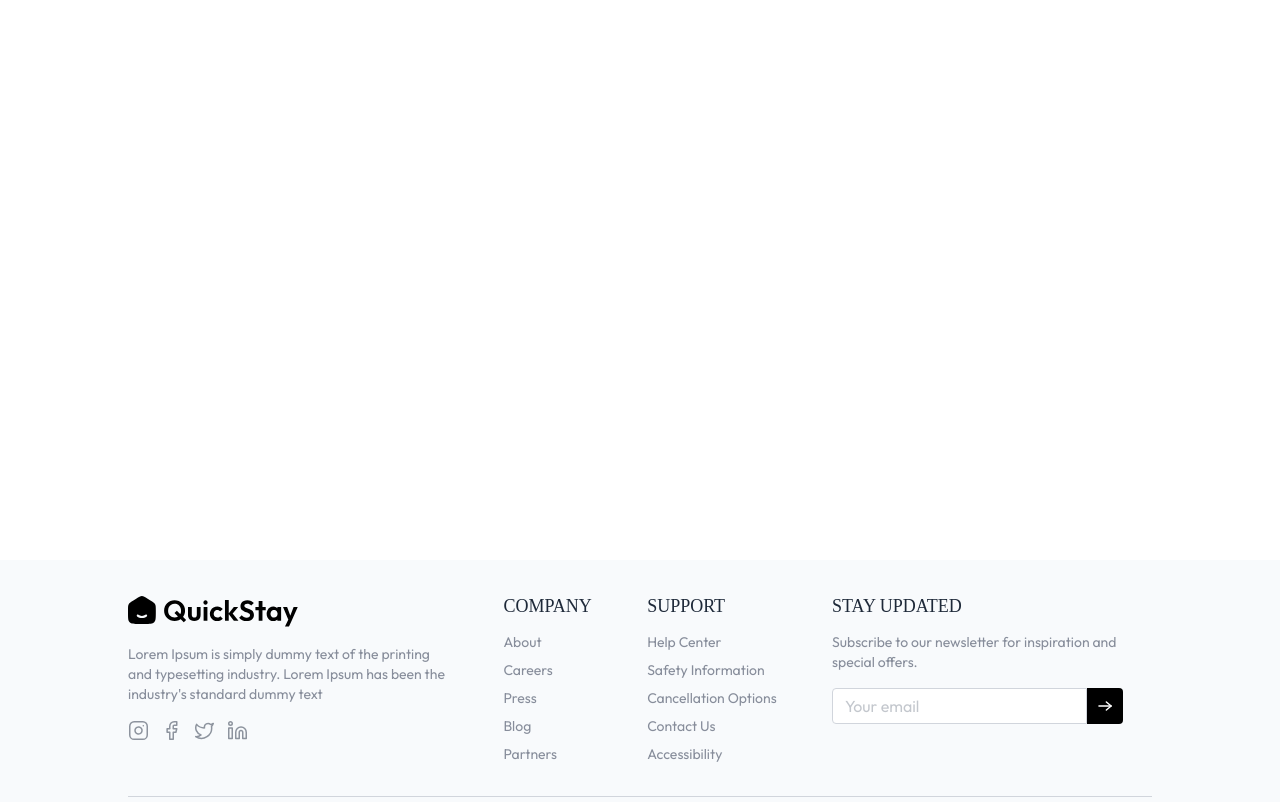
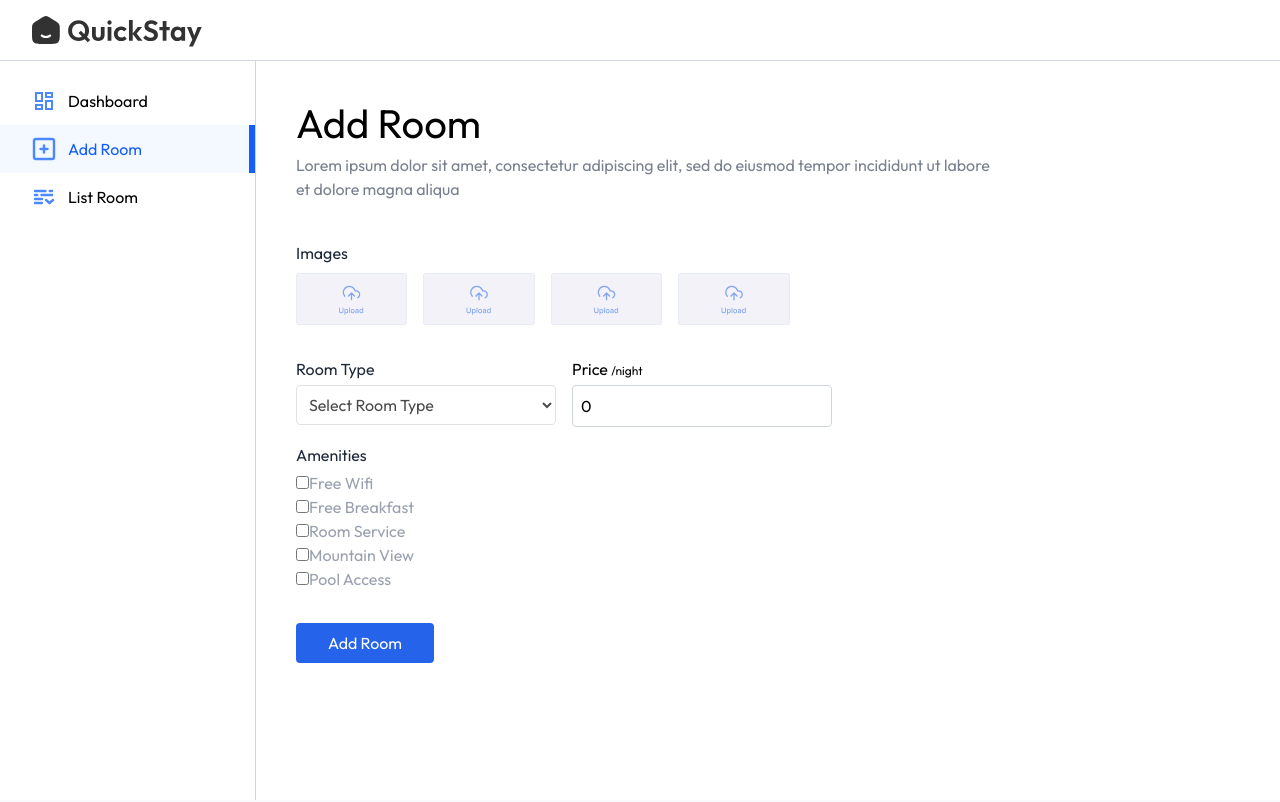
Before and after one commit to sourashis-haldar/HOTEL-BOOKING, a React (Vite) app: page /owner/add-room in a window 1280 px wide. Shown: the top 802 px of the page. Built offline with nearby package versions, Linux system fonts and the light colour scheme; no server answers; a web font is replaced by a local one.

Commit message:
Website Done

```diff
--- a/src/App.jsx
+++ b/src/App.jsx
@@ -1,4 +1,4 @@
-import { useState } from 'react'
+
 import Navbar from './components/Navbar'
 import { Route, Routes, useLocation } from 'react-router-dom'
 import Home from './pages/Home';
@@ -8,6 +8,9 @@
 import Mybookings from './components/Mybookings';
 import HotelReg from './components/HotelReg';
 import Layout from './pages/hotelOwner/Layout';
+import Dashboard from './pages/hotelOwner/Dashboard';
+import AddRoom from './pages/hotelOwner/AddRoom';
+import ListRoom from './pages/hotelOwner/ListRoom';
 
 
 function App() {
@@ -24,8 +27,10 @@
           <Route path="/rooms" element={<AllRooms />} />
           <Route path="/rooms/:id" element={<RoomDetails />} />
           <Route path="/my-bookings" element={<Mybookings />} />
-          <Route path='/owner' element={<Layout />}>
-
+          <Route path="/owner" element={<Layout />}>
+            <Route index element={<Dashboard />} />
+            <Route path="add-room" element={<AddRoom />} />
+            <Route path="list-room" element={<ListRoom />} />
           </Route>
         </Routes>
       </div>
--- a/src/pages/hotelOwner/AddRoom.jsx
+++ b/src/pages/hotelOwner/AddRoom.jsx
@@ -0,0 +1,118 @@
+import React, { useState } from 'react'
+import Title from '../../components/Title';
+import { assets } from '../../assets/assets';
+
+const AddRoom = () => {
+
+
+    const [images, setimages] = useState({
+        1:null,
+        2:null,
+        3:null,
+        4:null
+    });
+
+    const [Inputs,setInputs]=useState({
+        roomType:'',
+        pricePerNight:0,
+        amenities:{
+            'Free Wifi':false,
+            'Free Breakfast':false,
+            'Room Service':false,
+            'Mountain View':false,
+            'Pool Access':false
+        }
+    });
+ return (
+   <form>
+     <Title
+       align="left"
+       font="outfit"
+       title="Add Room"
+       subTitle="Lorem ipsum dolor sit amet, consectetur adipiscing elit, sed do eiusmod tempor incididunt ut labore et dolore magna aliqua"
+     />
+     {/* Upload Area For Images */}
+     <p className="text-gray-800 mt-10">Images</p>
+     <div className="grid grid-cols-2 sm:flex gap-4 my-2 flex-wrap">
+       {Object.keys(images).map((key) => (
+         <label htmlFor={`rooImage${key}`} key={key}>
+           <img
+             className="max-h-13 cursor-pointer opacity-80"
+             src={
+               images[key]
+                 ? URL.createObjectURL(images[key])
+                 : assets.uploadArea
+             }
+             alt=""
+           />
+           <input
+             type="file"
+             accept="image/*"
+             id={`rooImage${key}`}
+             hidden
+             onChange={(e) => {
+               setimages({ ...images, [key]: e.target.files[0] });
+             }}
+           />
+         </label>
+       ))}
+     </div>
+
+     <div className="w-full flex max-sm:flex-col sm:gap-4 mt-4">
+       <div className="flex-1 max-w-65">
+         <p className="text-gray-800 mt-4">Room Type</p>
+         <select
+           value={Inputs.roomType}
+           onChange={(e) => setInputs({ ...Inputs, roomType: e.target.value })}
+           className="border opacity-70 border-gray-300 mt-1 rounded p-2 w-full"
+         >
+           <option value="">Select Room Type</option>
+           <option value="Single Bed">Single Bed</option>
+           <option value="Double Bed">Double Bed</option>
+           <option value="Luxury Rooom">Luxury Room</option>
+           <option value="Family Suite">Family Suite</option>
+         </select>
+       </div>
+       <div>
+         <p className="mt-4 text-gary-800">
+           Price <span className="text-xs">/night</span>{" "}
+         </p>
+         <input
+           type="len"
+           placeholder="0"
+           className="border border-gray-300 mt-1 rounded p-2 w-65"
+           value={Inputs.pricePerNight}
+           onChange={(e) =>
+             setInputs({ ...Inputs, pricePerNight: e.target.value })
+           }
+         />
+       </div>
+     </div>
+     <p className="text-gray-800 mt-4">Amenities</p>
+     <div className="flex flex-col flex-wrap mt-1 text-gray-400 max-w-sm">
+       {Object.keys(Inputs.amenities).map((amenities, index) => (
+         <div key={index}>
+           <input
+             type="checkbox"
+             id={`amenities${index + 1}`}
+             checked={Inputs.amenities[amenities]}
+             onChange={(e) =>
+               setInputs({
+                 ...Inputs,
+                 amenities: {
+                   ...Inputs.amenities,
+                   [amenities]: !Inputs.amenities[amenities],
+                 },
+               })
+             }
+           />
+           <label htmlFor={`amenities${index + 1}`}>{amenities}</label>
+         </div>
+       ))}
+     </div>
+     <button className='bg-primary text-white px-8 py-2 rounded mt-8 cursor-pointer'>Add Room</button>
+   </form>
+ );
+}
+
+export default AddRoom;
--- a/src/pages/hotelOwner/Dashboard.jsx
+++ b/src/pages/hotelOwner/Dashboard.jsx
@@ -0,0 +1,95 @@
+import { useState } from 'react';
+import { assets, dashboardDummyData } from '../../assets/assets';
+import Title from '../../components/Title'
+
+const Dashboard = () => {
+    const [Dashboard_Data,setDashboard_Data]=useState(dashboardDummyData);
+  return (
+    <div>
+      <Title
+        align="left"
+        font="outfit"
+        title="Dashboard"
+        subTitle="Lorem ipsum dolor sit amet, consectetur adipiscing elit, sed do eiusmod tempor incididunt ut labore et dolore magna aliqua"
+      />
+
+      <div className="flex gap-4 my-8">
+        {/* Tottal Bookings */}
+        <div className="bg-primary/3 border border-primary/10 rounded flex items-center p-4 pr-8">
+          <img
+            src={assets.totalBookingIcon}
+            alt="TotalBokingicon"
+            className="max-sm:hidden"
+          />
+          <div className="flex flex-col sm:ml-4 font-medium">
+            <p className="text-blue-500 text-lg">Total Bookings</p>
+            <p className="text-neutral-400 text-base">
+              {Dashboard_Data.totalBookings}
+            </p>
+          </div>
+        </div>
+        {/* Total Reveue */}
+        <div>
+          <div className="bg-primary/3 border border-primary/10 rounded flex items-center p-4 pr-8">
+            <img
+              src={assets.totalRevenueIcon}
+              alt="TotalBokingicon"
+              className="max-sm:hidden"
+            />
+            <div className="flex flex-col sm:ml-4 font-medium">
+              <p className="text-blue-500 text-lg">Total Revenue</p>
+              <p className="text-neutral-400 text-base">
+                $ {Dashboard_Data.totalRevenue}
+              </p>
+            </div>
+          </div>
+        </div>
+      </div>
+      {/* Recent Bookings */}
+      <h2 className="text-xl text-blue-950/70 font-medium mb-5">
+        Recent Booings
+      </h2>
+      <div
+        className="w-full max-w-3xl text-left border border-gray-300
+      rounded-lg max-h-80 overflow-y-scroll"
+      >
+        <table className="w-full">
+          <thead className="bg-gray-50">
+            <tr>
+              <th className="py-3 px-4 text-gray-800 font-medium">User Name</th>
+              <th className="py-3 px-4 text-gray-800 font-medium max-sm:hidden">Room Name</th>
+              <th className="py-3 px-4 text-gray-800 font-medium">Total Amount</th>
+              <th className="py-3 px-4 text-gray-800 font-medium text-center">Payment Status</th>
+            </tr>
+          </thead>
+          <tbody className='text-sm'>
+
+{Dashboard_Data.bookings.map((item,index)=>{
+
+return <tr key={index}>
+  <td className="py-3 px-4 text-gray-700 border-t border-gray-300">
+    {item.user.username}
+  </td>
+  <td className="py-3 px-4 text-gray-700 border-t border-gray-300 max-sm:hidden">
+    {item.room.roomType}
+  </td>
+  <td className="py-3 px-4 text-gray-700 border-t border-gray-300 tex-center">
+    $ {item.totalPrice}
+  </td>
+
+  <td className='py-3 px-4 border-t text-center border-gray-300 flex'>
+<button className={`py-1 px-3 text-xs rounded-full mx-auto ${item.isPaid ? "bg-green-200 text-green-600":"bg-amber-200 text-yellow-600"}`}>
+    {item.isPaid ? "Completed": "Pending"}
+</button>
+  </td>
+</tr>;
+})}
+
+          </tbody>
+        </table>
+      </div>
+    </div>
+  );
+}
+
+export default Dashboard
--- a/src/pages/hotelOwner/Layout.jsx
+++ b/src/pages/hotelOwner/Layout.jsx
@@ -8,7 +8,8 @@
       <div className='flex flex-col h-screen'>
 
       <Navbar />
-      <div className='flex h-full'><Sidebar />
+      <div className='flex h-full'>
+        <Sidebar />
         <div className='flex-1 p-4 pt-10 md:px-10 h-full'>
           <Outlet/>
         </div>
--- a/src/pages/hotelOwner/ListRoom.jsx
+++ b/src/pages/hotelOwner/ListRoom.jsx
@@ -0,0 +1,68 @@
+import React, { useState } from 'react'
+import { roomsDummyData } from '../../assets/assets'
+import Title from '../../components/Title';
+
+const ListRoom = () => {
+
+  const [Rooms,setRooms]=useState(roomsDummyData);
+  return (
+    <div>
+      <Title
+        align="left"
+        font="outfit"
+        title="Room Listings"
+        subTitle="Lorem ipsum dolor sit amet, consectetur adipiscing elit, sed do eiusmod tempor incididunt ut labore et dolore magna aliqua"
+      />
+      <p className="text-gray-500 mt-8"> All Rooms</p>
+      <div
+        className="w-full max-w-3xl text-left border border-gray-300
+      rounded-lg max-h-80 overflow-y-scroll mt-3"
+      >
+        <table className="w-full">
+          <thead className="bg-gray-50">
+            <tr>
+              <th className="py-3 px-4 text-gray-800 font-medium">Name</th>
+              <th className="py-3 px-4 text-gray-800 font-medium max-sm:hidden">
+                Facility
+              </th>
+              <th className="py-3 px-4 text-gray-800 font-medium">
+                Price /night
+              </th>
+              <th className="py-3 px-4 text-gray-800 font-medium text-center">
+                Action
+              </th>
+            </tr>
+          </thead>
+          <tbody className="text-sm">
+            {Rooms.map((Room, index) => {
+              return (
+                <tr key={index}>
+                  <td className="py-3 px-4 text-gray-700 border-t border-gray-300">
+                    {Room.roomType}
+                  </td>
+                  <td className="py-3 px-4 text-gray-700 border-t border-gray-300 max-sm:hidden">
+                    {Room.amenities.join(",")}
+                  </td>
+                  <td className="py-3 px-4 text-gray-700 border-t border-gray-300 tex-center">
+                    $ {Room.pricePerNight}
+                  </td>
+
+                  <td className="py-3 px-4 border-t text-center border-gray-300 flex">
+                    <label class="relative inline-flex items-center cursor-pointer text-gray-900 gap-3">
+                      <input type="checkbox" class="sr-only peer" />
+                      <div class="w-16 h-8 bg-slate-300 rounded-full peer peer-checked:bg-indigo-600 transition-colors duration-200"></div>
+                      <span class="dot absolute left-1 top-1 w-6 h-6 bg-white rounded-full transition-transform duration-200 ease-in-out peer-checked:translate-x-8"></span>
+
+                    </label>
+                  </td>
+                </tr>
+              );
+            })}
+          </tbody>
+        </table>
+      </div>
+    </div>
+  );
+}
+
+export default ListRoom
```
